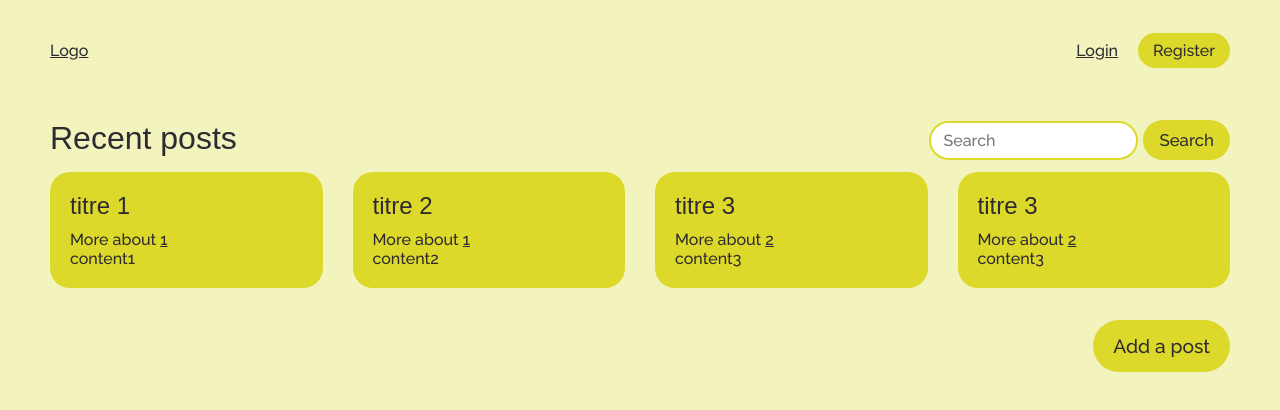
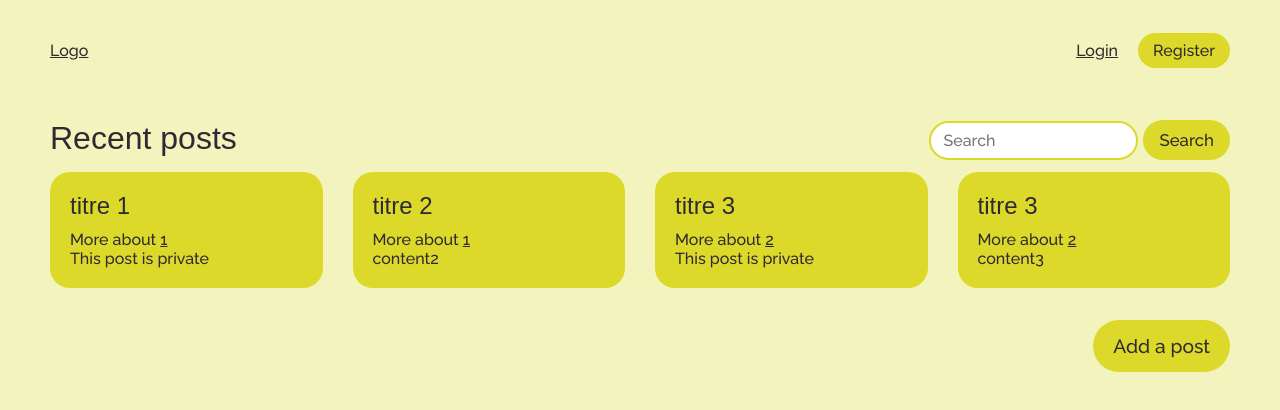
Before and after one commit to yohannimation/react-next-blog, a React (Vite) app in the folder react.js/: page / in a window 1280 px wide. Shown: the top 410 px of the page. Built offline with nearby package versions, Linux system fonts and the light colour scheme; a web font is replaced by a local one.

Commit message:
feat(): adding `private` property in `post interface`

```diff
--- a/react.js/src/components/PostCard/PostCard.tsx
+++ b/react.js/src/components/PostCard/PostCard.tsx
@@ -8,7 +8,13 @@ export default function PostCard({ post }: PostCardInterface) {
         <li className={style.card}>
             <h2>{post.title}</h2>
             <p>More about <Button type="link" variant="link" href={post.title}>{post.author}</Button></p>
-            <p>{post.content}</p>
+            <p>
+                {
+                    post.private ?
+                    ("This post is private") :
+                    (post.content)
+                }
+            </p>
         </li>
     )
 }
--- a/react.js/src/interface/post.interface.ts
+++ b/react.js/src/interface/post.interface.ts
@@ -2,5 +2,6 @@ export interface PostInterface {
     id: number
     title: string
     content: string
+    private: boolean
     author: number
 }
--- a/react.js/src/pages/Home/Home.tsx
+++ b/react.js/src/pages/Home/Home.tsx
@@ -14,10 +14,10 @@ export default function Home() {
     const [search, setSearch] = useState(searchParams.get("searchValue") || "")
 
     const posts = useMemo<PostInterface[]>(() => [
-        { id: 1, title: "titre 1", content: "content1", author: 1 },
-        { id: 2, title: "titre 2", content: "content2", author: 1 },
-        { id: 3, title: "titre 3", content: "content3", author: 2 },
-        { id: 4, title: "titre 3", content: "content3", author: 2 },
+        { id: 1, title: "titre 1", content: "content1", private: true, author: 1 },
+        { id: 2, title: "titre 2", content: "content2", private: false, author: 1 },
+        { id: 3, title: "titre 3", content: "content3", private: true, author: 2 },
+        { id: 4, title: "titre 3", content: "content3", private: false, author: 2 },
     ], []);
 
     const handleSearch = () => {
```
